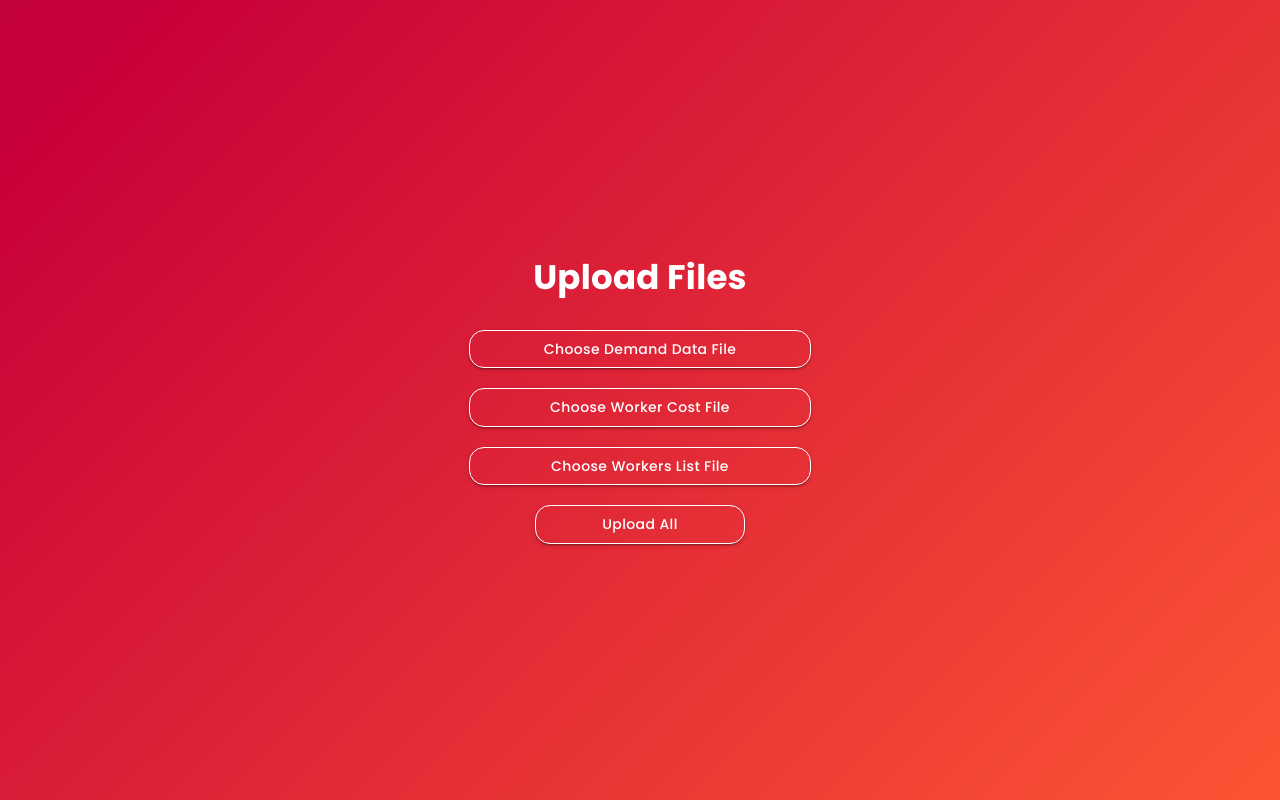
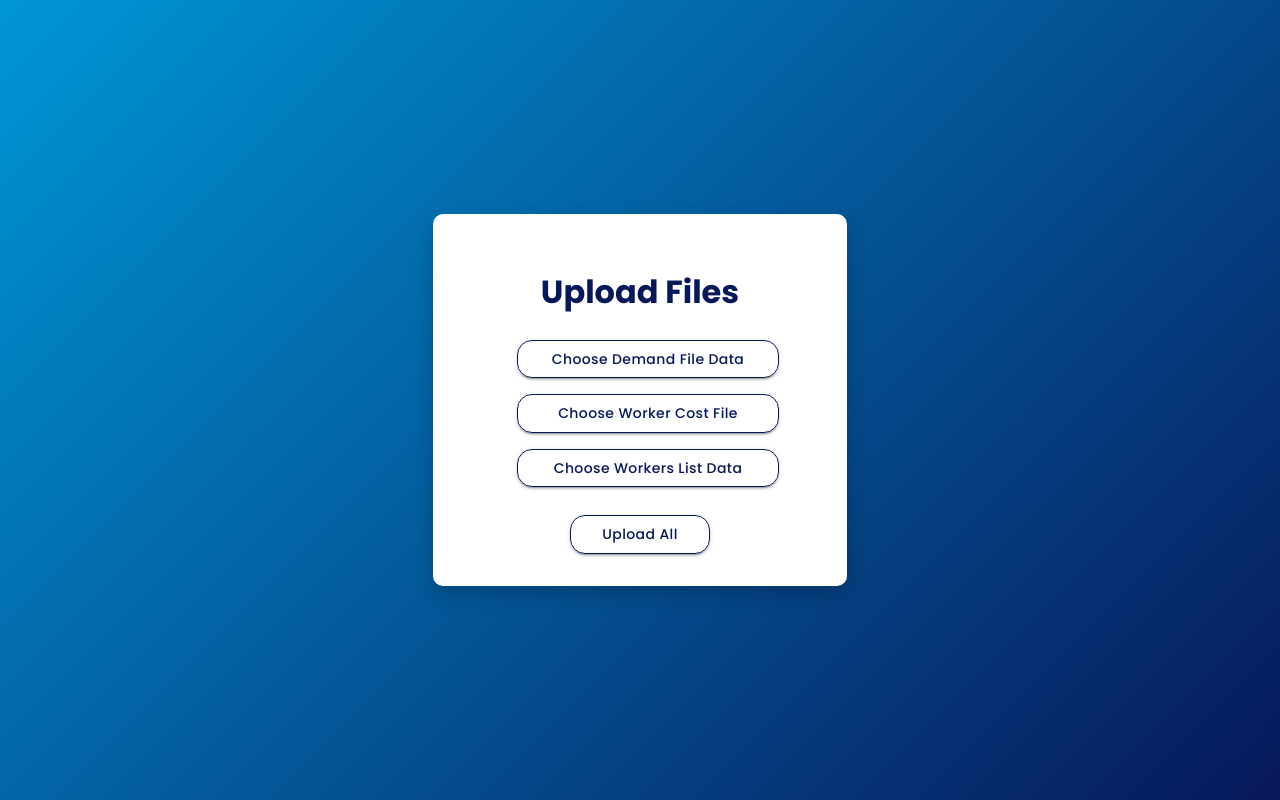
Before and after one commit to AhiyaSchneider/client_FinalProject, a React (Create React App) app: page /upload in a window 1280 px wide. Built offline with nearby package versions, Linux system fonts and the light colour scheme.

Commit message:
Changed design of upload page

```diff
--- a/src/pages/Upload.css
+++ b/src/pages/Upload.css
@@ -4,51 +4,47 @@ body {
   margin: 0;
   padding: 0;
   overflow-x: hidden;
-  /* Prevents any horizontal scroll if background extends */
+  font-family: 'Poppins', sans-serif;
+  background-color: #ecf7fc;
 }
 
-.background-animate {
-  position: fixed;
-  top: 0;
-  bottom: 0;
-  left: 0;
-  right: 0;
+.upload-background {
   display: flex;
   justify-content: center;
   align-items: center;
-  background: linear-gradient(-45deg, #FF5733, #C70039, #900C3F, #581845);
-  background-size: 400%, 400%;
-  z-index: -1;
+  height: 100vh;
+  background: linear-gradient(135deg, #0096d6, #07185a);
+  color: #ecf7fc;
 }
 
-.content-container {
-  min-width: 100vh;
-  display: flex;
+.upload-container {
   justify-content: center;
   align-items: center;
-  flex-direction: column;
+  background-color: #ffffff;
+  border-radius: 10px;
+  padding: 2rem;
+  box-shadow: 0 8px 20px rgba(0, 0, 0, 0.2);
   text-align: center;
+  width: 350px;
 }
 
-.motion-container {
-  width: 70%;
-  padding-top: '2rem';
-  padding-bottom: '2rem';
-  overflow: 'hidden';
-}
 
 .upload-title {
-  font-family: 'Poppins', sans-serif !important;
-  font-weight: 700 !important;
-  padding-bottom: 20px !important;
-  color: #FFFFFF;
+  color: #07185a;
+  font-weight: bold;
+  margin-bottom: 1rem;
 }
 
 .hidden-input {
   display: none;
 }
 
-.hover-effect {
+.upload-input-wrapper {
+  padding: 0.5rem;
+  width: 100%;
+}
+
+.upload-hover-effect {
   display: inline-block;
   width: 100%;
 }
@@ -56,21 +52,32 @@ body {
 .upload-file-btn {
   font-family: 'Poppins', sans-serif !important;
   font-weight: 500 !important;
-  color: #FFFFFF !important;
+  color: #07185a !important;
   text-transform: none !important;
-  width: 65%;
-  border: 1.5px solid #FFFFFF !important;
+  width: 75%;
+  border: 1.5px solid #07185a !important;
   border-radius: 15px !important;
   transition: background-color 0.5s ease, color 0.5s ease !important;
+}
+
+.upload-file-btn.selected {
+  color: #ffffff !important;
+  background-color: #07185a;
 }
 
 .upload-all-btn {
   font-family: 'Poppins', sans-serif !important;
   font-weight: 500 !important;
-  color: #FFFFFF !important;
+  color: #07185a !important;
   text-transform: none !important;
   width: 40% !important;
   margin-top: 20px !important;
-  border: 1.5px solid #FFFFFF !important;
+  border: 1.5px solid #07185a !important;
   border-radius: 15px !important;
 }
+
+.upload-file-btn:hover,
+.upload-all-btn:hover {
+  color:#ffffff !important;
+  background-color: #07185a;
+}
--- a/src/pages/Upload.js
+++ b/src/pages/Upload.js
@@ -119,97 +119,92 @@ function Upload({ onScheduleUpdate }) {
 
   return (
     <motion.div
+      className="upload-background"
       initial={{ backgroundPosition: '0% 50%' }}
       animate={{ backgroundPosition: ['0% 50%', '100% 50%', '0% 50%'] }}
-      transition={{
-        duration: 10,
-        ease: 'easeInOut',
-        repeat: Infinity,
-      }}
-      className='background-animate'
-    >
-      <Container maxWidth="sm" className='content-container'>
+      transition={{ duration: 10, ease: 'easeInOut', repeat: Infinity }}>
       <motion.div
-          id='motion-container-outer'
+        className="upload-container"
         initial={{ opacity: 0, y: -50 }}
         animate={{ opacity: 1, y: 0 }}
-          transition={{ duration: 0.6 }}
-          className='motion-container'
-        >
-          <Typography variant="h4" gutterBottom className='upload-title'>
-            Upload Files
-          </Typography>
+        transition={{ duration: 0.6 }}>
 
-          {/* Demand File Input */}
-          <div>
-            <input accept=".csv" className='hidden-input' id="demand-file" type="file" onChange={handleFileChange(setDemandFile)} />
+        <motion.h1 className='upload-title'>Upload Files</motion.h1>
+
+        <motion.div className='upload-input-wrapper'>
+          <input
+            accept=".csv"
+            className='hidden-input'
+            id="demand-file" type="file"
+            onChange={handleFileChange(setDemandFile)} />
           <label htmlFor="demand-file">
-              <motion.div className='hover-effect' whileHover={{ scale: 1.10 }}>
+            <motion.div className='upload-hover-effect' whileHover={{ scale: 1.10 }}>
               <Button
                 variant="contained"
                 color="transparent"
                 component="span"
-                  className='upload-file-btn'
-                >
-                  Choose Demand Data File
+                className={`upload-file-btn ${demandFile ? 'selected' : ''}`}>
+                  {demandFile ? `Selected: ${demandFile.name}` : "Choose Demand File Data"}
               </Button>
             </motion.div>
           </label>
-            {demandFile && <Typography variant="subtitle1" gutterBottom>Selected file: {demandFile.name}</Typography>}
-          </div>
+        </motion.div>
 
-          {/* Cost File Input */}
-          <div style={{ marginTop: 20 }}>
-            <input accept=".csv" className='hidden-input' id="cost-file" type="file" onChange={handleFileChange(setCostFile)} />
+        <motion.div className='upload-input-wrapper'>
+          <input
+            accept=".csv"
+            className='hidden-input'
+            id="cost-file"
+            type="file"
+            onChange={handleFileChange(setCostFile)} />
           <label htmlFor="cost-file">
-              <motion.div className='hover-effect' whileHover={{ scale: 1.10 }}>
+            <motion.div className='upload-hover-effect' whileHover={{ scale: 1.10 }}>
               <Button
                 variant="contained"
                 color="transparent"
                 component="span"
-                  className='upload-file-btn'
-                >
-                  Choose Worker Cost File
+                className={`upload-file-btn ${costFile ? 'selected' : ''}`}>
+                  {costFile ? `Selected: ${costFile.name}` : "Choose Worker Cost File"}
               </Button>
             </motion.div>
           </label>
-            {costFile && <Typography variant="subtitle1" gutterBottom>Selected file: {costFile.name}</Typography>}
-          </div>
+        </motion.div>
 
-          {/* Workers File Input */}
-          <div style={{ marginTop: 20 }}>
-            <input accept=".csv" className='hidden-input' id="workers-file" type="file" onChange={handleFileChange(setWorkersFile)} />
+        <motion.div className='upload-input-wrapper'>
+          <input
+            accept=".csv"
+            className='hidden-input'
+            id="workers-file"
+            type="file"
+            onChange={handleFileChange(setWorkersFile)} />
           <label htmlFor="workers-file">
-              <motion.div className='hover-effect' whileHover={{ scale: 1.10 }}>
+            <motion.div className='upload-hover-effect' whileHover={{ scale: 1.10 }}>
               <Button
                 variant="contained"
                 color="transparent"
                 component="span"
-                  className='upload-file-btn'
-                >
-                  Choose Workers List File
+                className={`upload-file-btn ${workersFile ? 'selected' : ''}`}>
+                  {workersFile ? `Selected: ${workersFile.name}` : "Choose Workers List Data"}
               </Button>
             </motion.div>
         </label>
-            {workersFile && <Typography variant="subtitle1" gutterBottom>Selected file: {workersFile.name}</Typography>}
-          </div>
+        </motion.div>
 
-          {/* Upload Button */}
-          <motion.div className='hover-effect' whileHover={{ scale: 1.10 }}>
+        <motion.div
+          className='upload-hover-effect'
+          whileHover={{ scale: 1.10 }}>
             <Button
+              className='upload-all-btn'
               variant="contained"
               color="transparent"
               onClick={handleUpload}
-              disabled={uploading}
-              className='upload-all-btn'
-            >
+              disabled={uploading}>
                 Upload All
             </Button>
         </motion.div>
-          {uploading && <LinearProgress style={{ marginTop: 10 }} />}
+        {uploading && <LinearProgress />}
         {error && <Typography color="error" style={{ marginTop: 10 }}>{error}</Typography>}
       </motion.div>
-      </Container>
 </motion.div>
   );
 }
```
Lines whose indentation alone changed are shown as unchanged.
